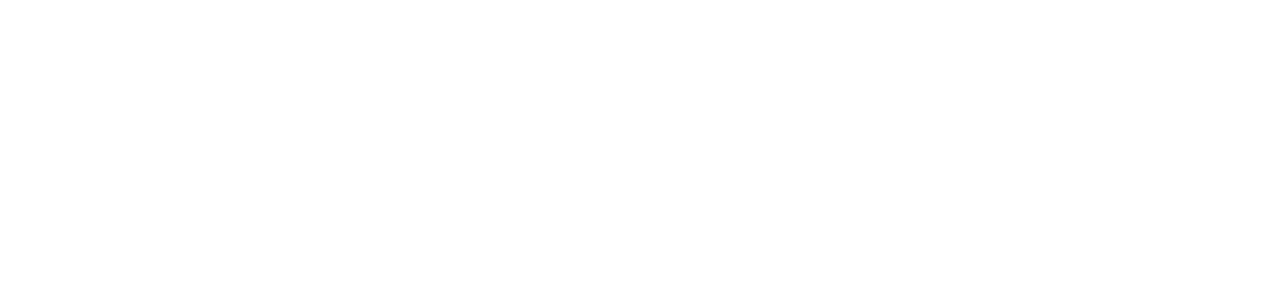
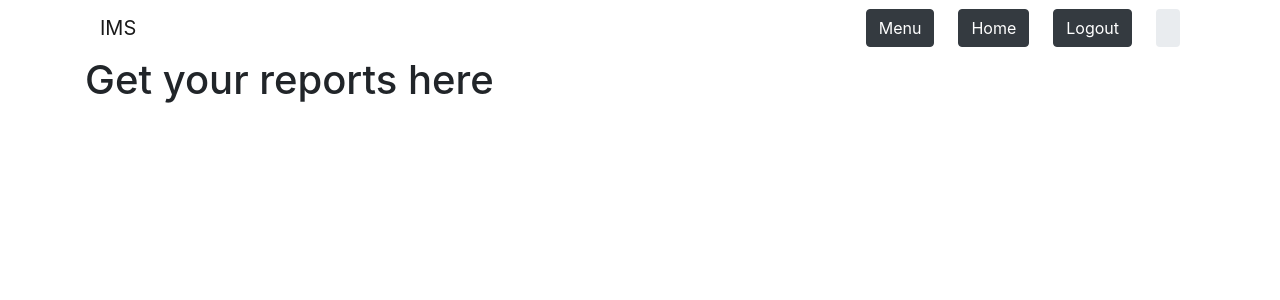
Before and after one commit to Foddie2/Inventory-ui, a Nuxt app: page /Reports in a window 1280 px wide. Before the commit this address had no page. Shown: the top 300 px of the page. Built offline with nearby package versions, Linux system fonts and the light colour scheme.

Commit message:
Routing and Table implementation

```diff
--- a/components/AppHeader.vue
+++ b/components/AppHeader.vue
@@ -6,15 +6,21 @@
       <div class="container-fluid">
     <a class="navbar-brand">IMS</a>
     <div class="d-flex input-group w-auto">
+      <NuxtLink to="/Home">
       <button type="button" class="btn btn-dark btn-rounded me-3 d-flex  mr-4">
         Menu
       </button>
+      </NuxtLink>
+      <NuxtLink to="/">
       <button type="button" class="btn btn-dark btn-rounded me-3 d-flex  mr-4">
         Home
       </button>
+      </NuxtLink>
+      <NuxtLink to="/">
       <button type="button" class="btn btn-dark btn-rounded me-3 d-flex  mr-4">
         Logout
       </button>
+      </NuxtLink>
       <span class="input-group-text border-0">
         <i class="bi bi-person"></i>
       </span>
--- a/pages/Home.vue
+++ b/pages/Home.vue
@@ -9,16 +9,24 @@
           <div class="row g-0">
               <div class="card-body p-4 p-lg-5 text-black">
                   <div class="pt-1 mb-1">
+                    <NuxtLink to="/Update">
                     <button class="btn btn-dark btn-lg btn-block" type="button">Update</button>
+                    </NuxtLink>
                   </div>
                     <div class="pt-4 mb-1">
+                      <NuxtLink to="/Receive">
                     <button class="btn btn-dark btn-lg btn-block" type="button">Receive</button>
+                    </NuxtLink>
                   </div>
                     <div class="pt-4 mb-1">
+                      <NuxtLink to="/Outbound">
                     <button class="btn btn-dark btn-lg btn-block" type="button">Outbound</button>
+                    </NuxtLink>
                   </div>
                     <div class="pt-4 mb-1">
+                      <NuxtLink to="/Reports">
                     <button class="btn btn-dark btn-lg btn-block" type="button">Reports</button>
+                     </NuxtLink>
                   </div>
               </div>
             </div>
--- /dev/null
+++ b/pages/Reports.vue
@@ -0,0 +1,33 @@
+<!-- eslint-disable vue/multi-word-component-names -->
+<template>
+  <div>
+    <AppHeader/>
+  <div class="container">
+      <h1>Get your reports here</h1>
+  </div>
+
+  </div>
+</template>
+
+<script>
+  export default {
+     head() {
+      return {
+        title: 'Reports',
+        meta: [
+          {
+            hid: 'description',
+            name: 'description',
+            content: 'Get reports on process and new inputs '
+
+          }
+        ]
+      };
+    }
+
+  }
+</script>
+
+<style lang="scss" scoped>
+
+</style>
--- a/pages/index.vue
+++ b/pages/index.vue
@@ -36,7 +36,11 @@
                   </div>
 
                   <div class="pt-1 mb-1">
+                    <NuxtLink to="/Home">
                     <button class="btn btn-dark btn-lg btn-block" type="button">Login</button>
+                    </NuxtLink>
+
+
                   </div>
 
                 </form>
```
